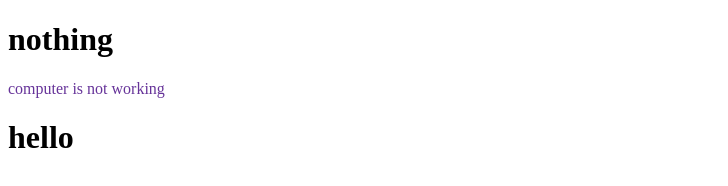
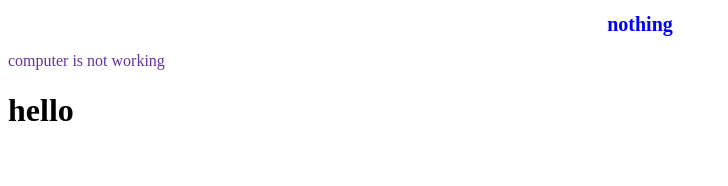
Before and after one commit to ablakulova/git, a plain HTML site: page index.html in a window 1280 px wide. Shown: the whole page, without its empty margins (0-728 px from the left). Drawn offline with Linux system fonts and the light colour scheme.

Commit message:
class changed to id

```diff
--- a/index.html
+++ b/index.html
@@ -3,11 +3,11 @@
 <head>
     <meta charset="UTF-8">
     <title></title>
+    <link rel="stylesheet"href="style.css">
 </head>
 <body>
-    <h1 class="title">nothing</h1>
+    <h1 id="title">nothing</h1>
     <p style="color:rebeccapurple">computer is not working</p>
     <h1>hello</h1>
-    <link rel="stylesheet">
 </body>
 </html>
--- a/style.css
+++ b/style.css
@@ -1,4 +1,4 @@
-.title{
+#title{
     text-align:center;
     color:blue;
     font-size:20px;
```
